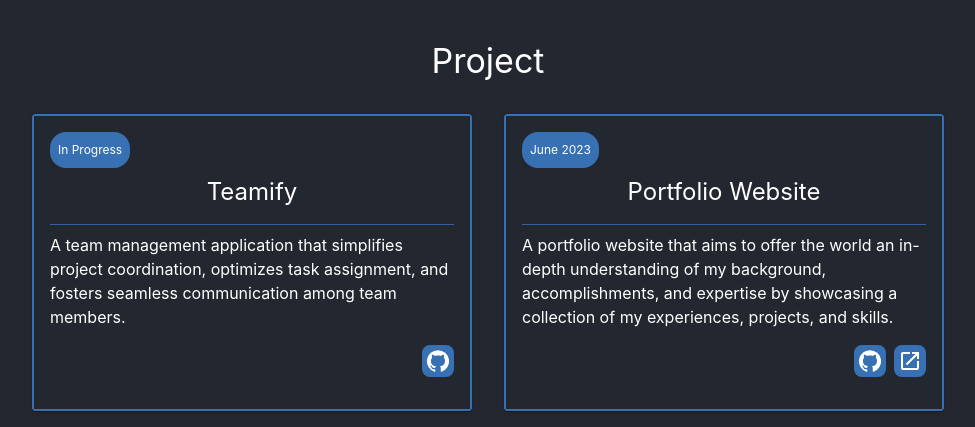
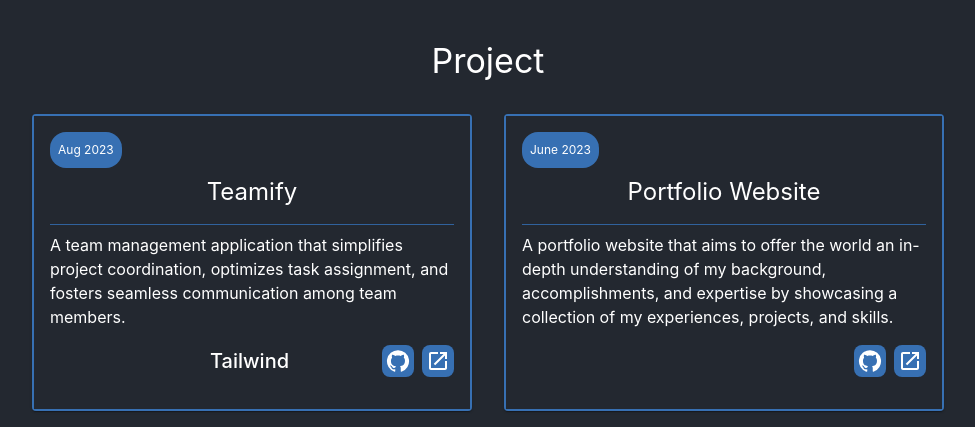
Before and after one commit to tiagowu/portfolio-website, a React (Create React App) app: page / in a window 1280 px wide. Shown: the part 2400-2827 px from the top of the page, without its empty margins (152-1127 px from the left). Built offline with nearby package versions, Linux system fonts and the light colour scheme; no server answers; some icons are missing.

Commit message:
Update ProjectsData

```diff
--- a/src/data/ProjectsData.js
+++ b/src/data/ProjectsData.js
@@ -21,7 +21,7 @@ export const projectsData = [
     description:
       "A minimalist weather application that enables users to view the weather of their current geolocation as well as any other location in the world.",
     completedOn: "Aug 2022",
-    technologies: ["CSS", "HTML", "JavaScript"],
+    technologies: ["CSS", "HTML", "Javascript", "ReactJS"],
     githubLink: "https://github.com/tiagowu/weather-app",
     demoLink: "https://tiagowu.github.io/weather-app",
   },
@@ -48,7 +48,7 @@ export const projectsData = [
     description:
       "A portfolio website that aims to offer the world an in-depth understanding of my background, accomplishments, and expertise by showcasing a collection of my experiences, projects, and skills.",
     completedOn: "June 2023",
-    technologies: ["CSS", "HTML", "Javascript"],
+    technologies: ["CSS", "HTML", "Javascript", "ReactJS"],
     githubLink: "https://github.com/tiagowu/portfolio-website",
     demoLink: "https://tiagowu.com",
   },
@@ -56,9 +56,9 @@ export const projectsData = [
     projectName: "Teamify",
     description:
       "A team management application that simplifies project coordination, optimizes task assignment, and fosters seamless communication among team members. ",
-    completedOn: "In Progress",
-    technologies: ["NodeJS", "Express", "MongoDB"],
+    completedOn: "Aug 2023",
+    technologies: ["MongoDB", "Express", "ReactJS", "NodeJS", "Tailwind"],
     githubLink: "https://github.com/tiagowu/teamify",
-    demoLink: "",
+    demoLink: "https://www.teamify.tiagowu.com",
   },
 ];
```
